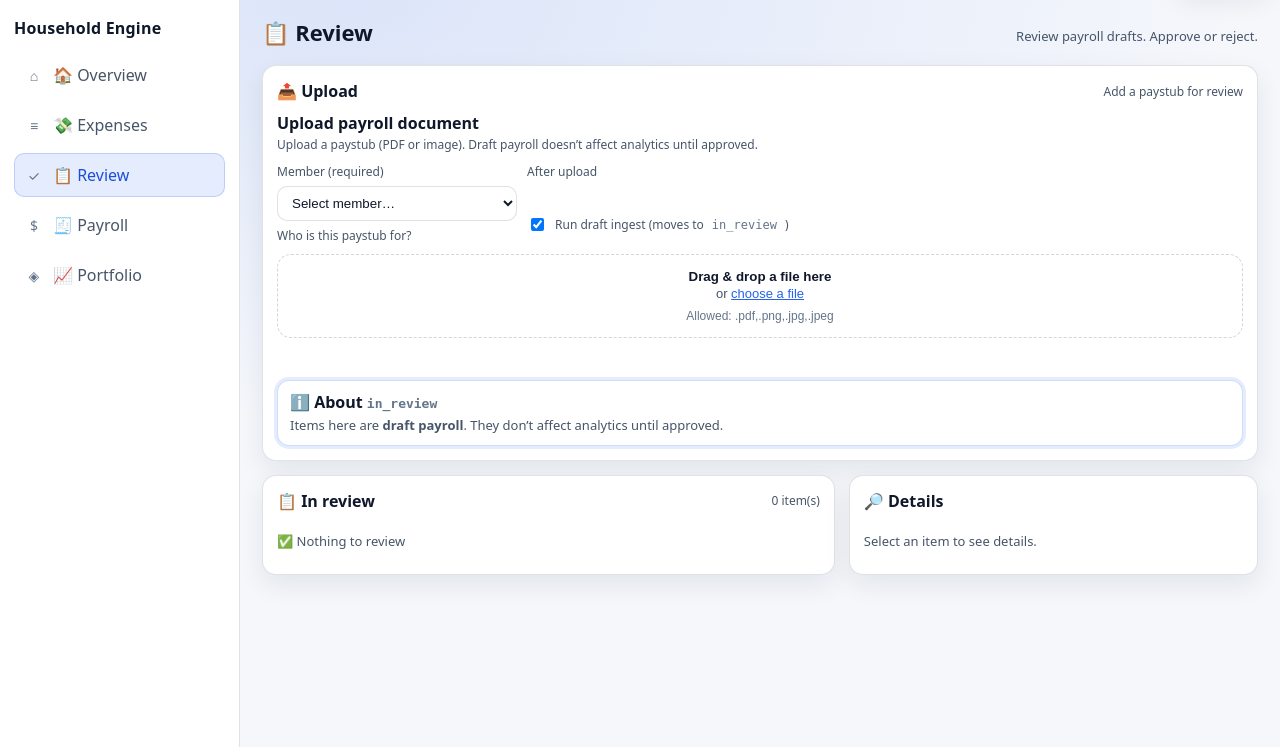
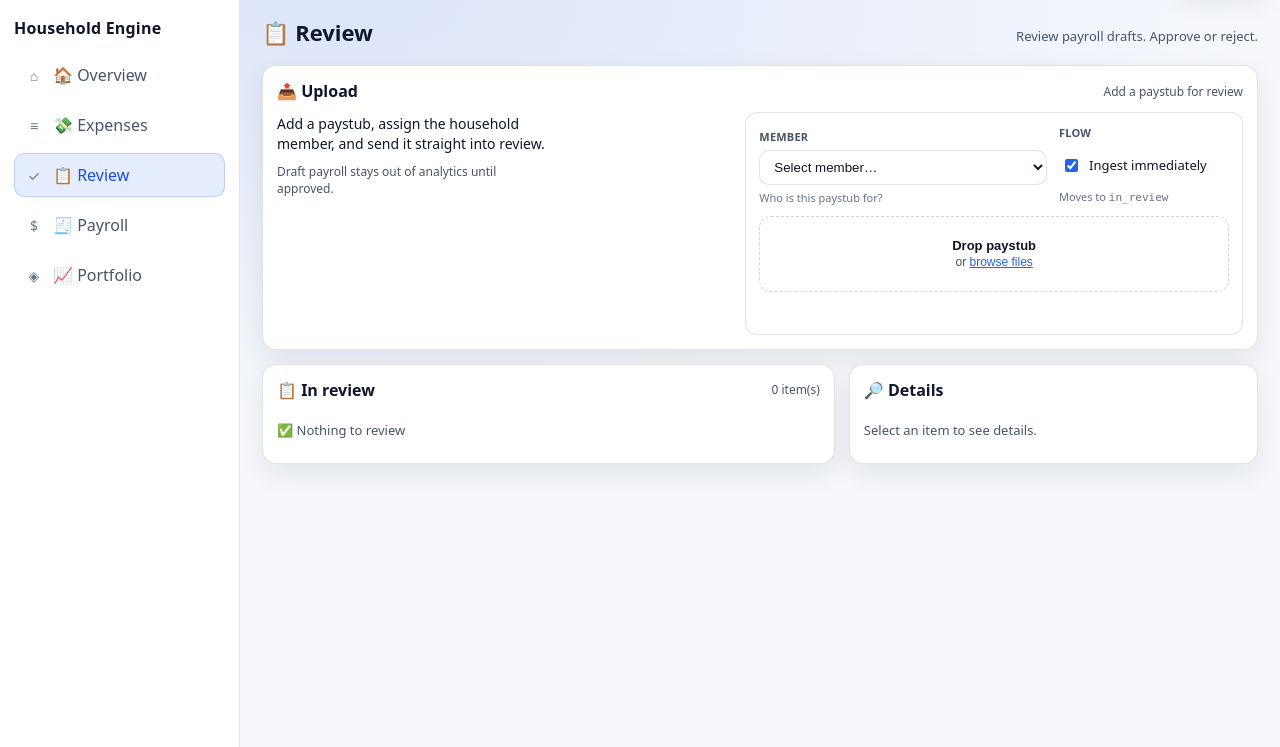
Before and after one commit to williamsffc/household-engine, a FastAPI app: page /review-queue in a window 1280 px wide. Shown: the part 53-800 px from the top of the page. Run offline with FastAPI, Linux system fonts and the light colour scheme; data that the repository does not hold is empty; parts of the project's set-up code (start-up, migrations or seed data) failed here and were passed over.

Commit message:
Review annd Payroll minor changes

```diff
--- a/src/templates/review_queue.html
+++ b/src/templates/review_queue.html
@@ -13,11 +13,17 @@
       <div class="panel__title">📤 Upload</div>
       <div class="panel__meta">Add a paystub for review</div>
     </div>
-    <div id="payroll-upload"></div>
-    <div class="callout callout--info">
-      <div class="callout__title">ℹ️ About <code>in_review</code></div>
-      <div class="callout__body">
-        Items here are <b>draft payroll</b>. They don’t affect analytics until approved.
+    <div class="rq-upload">
+      <div class="rq-upload__intro">
+        <p class="rq-upload__lede">
+          Add a paystub, assign the household member, and send it straight into review.
+        </p>
+        <p class="rq-upload__note">
+          Draft payroll stays out of analytics until approved.
+        </p>
+      </div>
+      <div class="rq-upload__surface">
+        <div id="payroll-upload" class="rq-upload__host"></div>
       </div>
     </div>
   </div>
--- a/static/css/app.css
+++ b/static/css/app.css
@@ -1444,3 +1444,252 @@ select.exp-explorer__input {
     min-width: 180px;
   }
 }
+
+.rq-upload {
+  display: grid;
+  grid-template-columns: minmax(0, 0.95fr) minmax(280px, 1.05fr);
+  gap: 14px 18px;
+  align-items: start;
+}
+
+.rq-upload__intro {
+  display: grid;
+  gap: 8px;
+  align-content: start;
+  padding-top: 2px;
+}
+
+.rq-upload__lede,
+.rq-upload__note {
+  margin: 0;
+}
+
+.rq-upload__lede {
+  color: var(--color-text);
+  font-size: 14px;
+  line-height: 1.45;
+  max-width: 34ch;
+}
+
+.rq-upload__note {
+  color: var(--color-text-muted);
+  font-size: 12px;
+  line-height: 1.45;
+  max-width: 40ch;
+}
+
+.rq-upload__surface {
+  min-width: 0;
+  padding: 12px 13px;
+  border-radius: 12px;
+  border: 1px solid var(--color-border);
+  background: var(--color-surface-elevated);
+}
+
+.rq-upload__host .upload {
+  gap: 10px;
+}
+
+.rq-upload__host .upload__fields {
+  display: grid;
+  grid-template-columns: minmax(180px, 1fr) auto;
+  gap: 10px 12px;
+  align-items: end;
+}
+
+.rq-upload__field {
+  min-width: 0;
+}
+
+.rq-upload__field--toggle {
+  min-width: 170px;
+}
+
+.rq-upload__label {
+  font-size: 11px;
+  font-weight: 650;
+  text-transform: uppercase;
+  letter-spacing: 0.02em;
+}
+
+.rq-upload__input {
+  min-width: 0;
+  width: 100%;
+}
+
+.rq-upload__toggle {
+  display: inline-flex;
+  align-items: center;
+  gap: 8px;
+  min-height: 38px;
+  padding: 0 2px;
+  font-size: 13px;
+  color: var(--color-text);
+  user-select: none;
+}
+
+.rq-upload__toggle input {
+  accent-color: var(--color-accent);
+}
+
+.rq-upload__hint {
+  color: var(--color-text-subtle);
+  font-size: 11px;
+  line-height: 1.35;
+}
+
+.rq-upload__host .upload__drop {
+  min-height: 76px;
+  padding: 12px 13px;
+  border-radius: 12px;
+  background: var(--color-surface);
+}
+
+.rq-upload__host .upload__dropTitle {
+  font-size: 13px;
+  margin-bottom: 2px;
+}
+
+.rq-upload__host .upload__dropSubtitle,
+.rq-upload__host .upload__types,
+.rq-upload__host .upload__status {
+  font-size: 12px;
+}
+
+.payroll-view-panel {
+  padding: 14px 16px;
+}
+
+.payroll-view {
+  display: grid;
+  gap: 10px;
+}
+
+.payroll-view__controls {
+  display: grid;
+  grid-template-columns: repeat(2, minmax(0, 1fr));
+  gap: 10px 12px;
+  align-items: end;
+  padding: 10px 12px;
+  border: 1px solid var(--color-border);
+  border-radius: 12px;
+  background: var(--color-surface-elevated);
+}
+
+.payroll-view__field {
+  display: grid;
+  gap: 5px;
+  min-width: 0;
+}
+
+.payroll-view__label {
+  font-size: 11px;
+  font-weight: 650;
+  letter-spacing: 0.02em;
+  text-transform: uppercase;
+  color: var(--color-text-muted);
+}
+
+.payroll-view__input {
+  width: 100%;
+  min-width: 0;
+  padding: 9px 10px;
+  border-radius: 10px;
+  border: 1px solid var(--color-border-strong);
+  background: var(--color-surface);
+  color: var(--color-text);
+  font: inherit;
+}
+
+.payroll-view__input:focus-visible {
+  outline: 2px solid var(--color-accent-soft);
+  outline-offset: 1px;
+}
+
+.payroll-view__note {
+  display: grid;
+  grid-template-columns: auto 1fr;
+  gap: 8px 10px;
+  align-items: center;
+  padding: 8px 10px;
+  border-radius: 10px;
+  background: var(--color-surface-elevated);
+  border: 1px solid var(--color-border);
+  font-size: 12px;
+  line-height: 1.45;
+  color: var(--color-text-muted);
+}
+
+.payroll-view__note-label {
+  font-size: 11px;
+  font-weight: 700;
+  letter-spacing: 0.02em;
+  text-transform: uppercase;
+  color: var(--color-text);
+}
+
+.payroll-view__note-body a {
+  color: var(--color-accent);
+}
+
+.payroll-list__row {
+  align-items: center;
+  gap: 12px;
+  padding: 12px 12px;
+}
+
+.payroll-list__main {
+  gap: 4px;
+  min-width: 0;
+}
+
+.payroll-list__title {
+  color: var(--color-text);
+  font-size: 13px;
+  font-weight: 650;
+  line-height: 1.35;
+}
+
+.payroll-list__meta {
+  display: flex;
+  flex-wrap: wrap;
+  gap: 6px 12px;
+  color: var(--color-text-muted);
+  font-size: 12px;
+  line-height: 1.35;
+}
+
+.payroll-list__meta span {
+  display: inline-flex;
+  align-items: center;
+}
+
+.payroll-list__ids {
+  color: var(--color-text-subtle);
+  font-size: 11px;
+  line-height: 1.35;
+  font-variant-numeric: tabular-nums;
+}
+
+@media (max-width: 860px) {
+  .rq-upload {
+    grid-template-columns: 1fr;
+  }
+
+  .rq-upload__host .upload__fields {
+    grid-template-columns: 1fr;
+  }
+
+  .payroll-view__controls {
+    grid-template-columns: 1fr;
+  }
+
+  .payroll-view__note {
+    grid-template-columns: 1fr;
+    gap: 4px;
+  }
+
+  .payroll-list__row {
+    align-items: start;
+  }
+}
--- a/static/js/app.js
+++ b/static/js/app.js
@@ -218,6 +218,8 @@
       help: options?.help || "",
       moduleOwner: options?.moduleOwner,
       accept: options?.accept || "",
+      dropTitle: options?.dropTitle || "Drag & drop a file here",
+      dropSubtitle: options?.dropSubtitle || 'or <span class="upload__link">choose a file</span>',
       extraFieldsHtml: options?.extraFieldsHtml || "",
       getExtraFields: options?.getExtraFields || (() => ({})),
       onUploaded: options?.onUploaded || (() => {}),
@@ -245,8 +247,8 @@
         <div class="upload__fields">${cfg.extraFieldsHtml || ""}</div>
 
         <button type="button" class="upload__drop" aria-label="Upload file">
-          <div class="upload__dropTitle">Drag & drop a file here</div>
-          <div class="upload__dropSubtitle">or <span class="upload__link">choose a file</span></div>
+          <div class="upload__dropTitle">${cfg.dropTitle}</div>
+          <div class="upload__dropSubtitle">${cfg.dropSubtitle}</div>
           <div class="upload__types">${escapeHtml(cfg.accept ? `Allowed: ${cfg.accept}` : "")}</div>
           <input class="upload__file" type="file" name="file" autocomplete="off" ${cfg.accept ? `accept="${escapeHtml(cfg.accept)}"` : ""} />
         </button>
--- a/static/js/review_queue.js
+++ b/static/js/review_queue.js
@@ -237,22 +237,26 @@ async function load() {
     if (!_uploadMounted && uploadHost && window.HE && typeof window.HE.mountUploadSurface === "function") {
       _uploadMounted = true;
       window.HE.mountUploadSurface(uploadHost, {
-        title: "Upload payroll document",
-        help: "Upload a paystub (PDF or image). Draft payroll doesn’t affect analytics until approved.",
+        omitHead: true,
+        title: "",
+        help: "",
         moduleOwner: "payroll",
         accept: ".pdf,.png,.jpg,.jpeg",
+        dropTitle: "Drop paystub",
+        dropSubtitle: 'or <span class="upload__link">browse files</span>',
         extraFieldsHtml: `
-          <div class="upload__field">
-            <div class="upload__label">Member (required)</div>
-            <select class="upload__input" id="payroll-member-id" name="member_id" autocomplete="off" style="min-width:240px;"></select>
-            <div class="upload__label" id="payroll-member-hint">Who is this paystub for?</div>
+          <div class="upload__field rq-upload__field rq-upload__field--member">
+            <label class="upload__label rq-upload__label" for="payroll-member-id">Member</label>
+            <select class="upload__input rq-upload__input" id="payroll-member-id" name="member_id" autocomplete="off"></select>
+            <div class="rq-upload__hint" id="payroll-member-hint">Choose member</div>
           </div>
-          <div class="upload__field">
-            <div class="upload__label">After upload</div>
-            <label class="upload__label" style="display:flex; gap:8px; align-items:center;">
+          <div class="upload__field rq-upload__field rq-upload__field--toggle">
+            <span class="upload__label rq-upload__label">Flow</span>
+            <label class="rq-upload__toggle">
               <input type="checkbox" id="payroll-auto-ingest" name="auto_ingest" checked />
-              Run draft ingest (moves to <code>in_review</code>)
+              <span>Ingest immediately</span>
             </label>
+            <div class="rq-upload__hint">Moves to <code>in_review</code></div>
           </div>
         `,
         getExtraFields: (root) => {
```
Also changed, not shown: src/templates/payroll.html (+14 -18 lines), static/js/payroll.js (+9 -4 lines).
